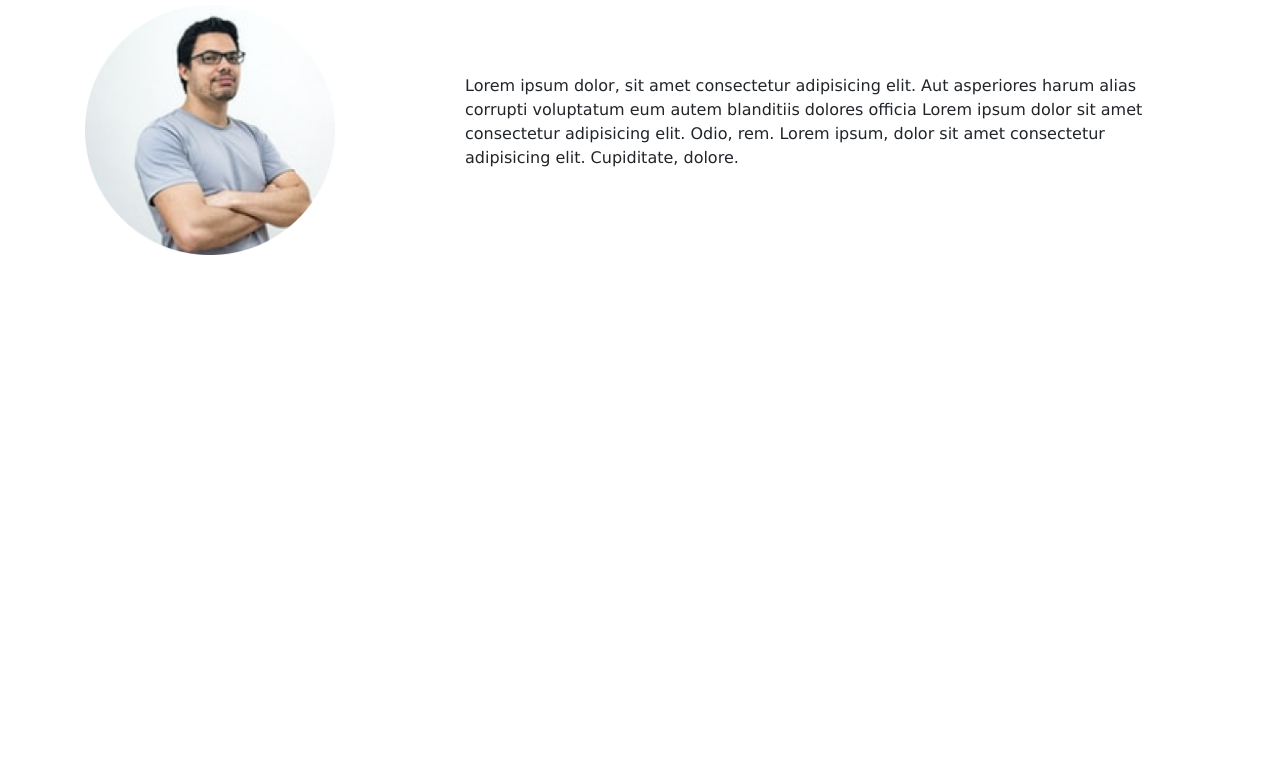
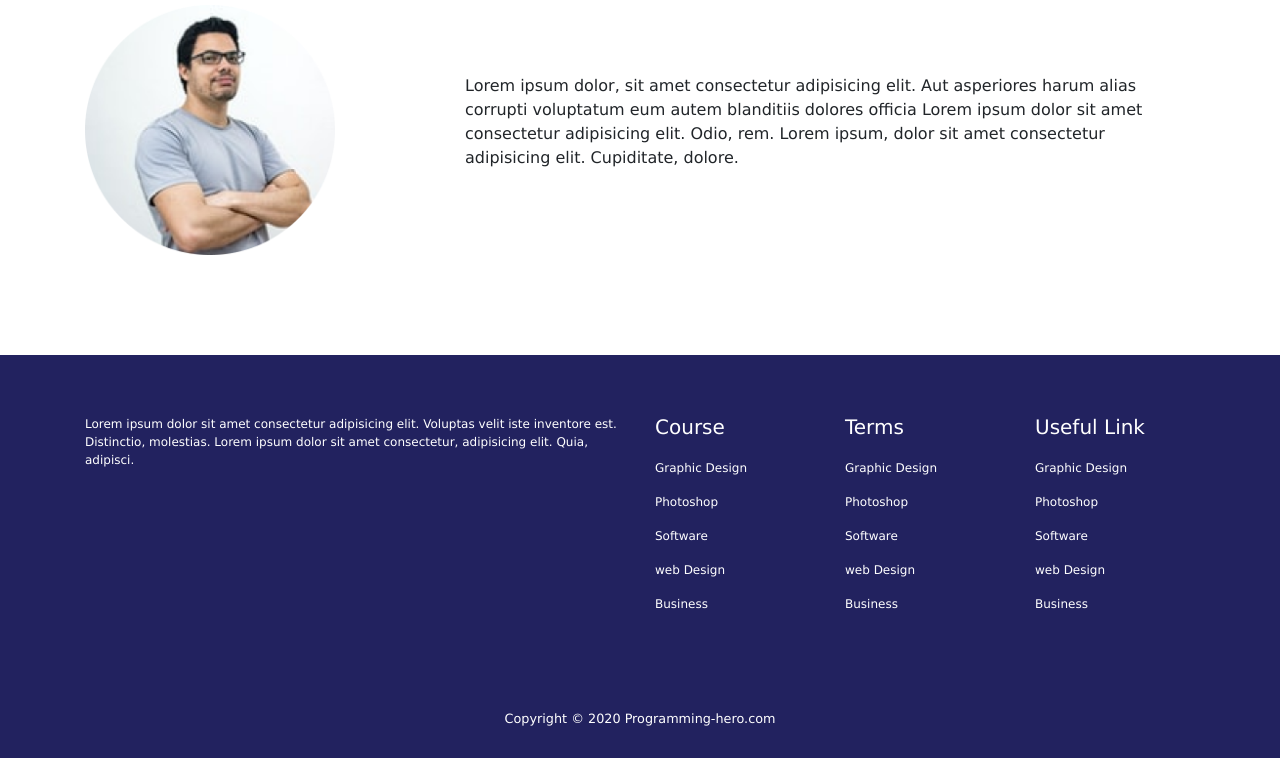
Before and after one commit to mimr509/E-school, a plain HTML site: page index.html in a window 1280 px wide. Shown: the part 2110-2868 px from the top of the page. Before the commit the page ends 2365 px from the top, so only its background shows below. Drawn offline with nearby package versions, Linux system fonts and the light colour scheme.

Commit message:
demo add

```diff
--- a/index.html
+++ b/index.html
@@ -226,13 +226,45 @@
               <p> Lorem ipsum dolor, sit amet consectetur adipisicing elit. Aut asperiores harum alias corrupti voluptatum eum autem blanditiis dolores officia Lorem ipsum dolor sit amet consectetur adipisicing elit. Odio, rem. Lorem ipsum, dolor sit amet consectetur adipisicing elit. Cupiditate, dolore. </p>
             </div>
           </div>
+        </div>
+      </section>
+<!-- end testimonial-area-->
 
 
-
-
-
+<!-- start-footer-area-->
+      <section class="footer">
+        <div class="container">
+          <div class="row">
+            <div class="col-md-6">
+              <p>Lorem ipsum dolor sit amet consectetur adipisicing elit. Voluptas velit iste inventore est. Distinctio, molestias. Lorem ipsum dolor sit amet consectetur, adipisicing elit. Quia, adipisci.</p>
+            </div>
+            <div class="col-md-2">
+              <h5> Course</h5>
+              <p>Graphic Design</p>
+              <p>Photoshop</p>
+              <p>Software</p>
+              <p>web Design</p>
+              <p>Business</p>
+            </div>
+            <div class="col-md-2">
+              <h5> Terms</h5>
+              <p>Graphic Design</p>
+              <p>Photoshop</p>
+              <p>Software</p>
+              <p>web Design</p>
+              <p>Business</p>
+            </div>
+            <div class="col-md-2">
+              <h5> Useful Link</h5>
+              <p>Graphic Design</p>
+              <p>Photoshop</p>
+              <p>Software</p>
+              <p>web Design</p>
+              <p>Business</p>
+            </div>
+          </div>
+          <small> Copyright © 2020 Programming-hero.com</small>
         </div>
-
 
       </section>
 
--- a/style.css
+++ b/style.css
@@ -164,6 +164,10 @@ color: #585859;
   border-top-right-radius: 33px;
   border-bottom-left-radius:33px ;
 }
+/* end -area design */
+
+
+/* course -area design */
 .card{
   box-shadow: 10px 10px 15px grey;
   background: #fff;
@@ -190,8 +194,13 @@ color: #585859;
   padding-bottom: 80px;
   color:#6C6B6B;
 }
+/* end course -area design */
 
 /* start testimonial area */
+
+.testimonial-area{
+  margin-bottom:100px;
+}
 .testi-header{
   text-align: center;
   padding-top:80px;
@@ -203,3 +212,27 @@ color: #585859;
   height:250px;
 
 }
+/* end-test-area design */
+
+/* start footer -area design */
+.footer{
+  background: #22225F;
+  padding-top:60px;
+
+}
+.footer p {
+  font-size: 12px;
+  color: #fff;
+
+}
+.footer  h5{
+  color:#fff;
+  margin-bottom: 20px;
+}
+small{
+  padding-top:80px;
+  padding-bottom:30px;
+  color:#fff;
+  display: block;
+  text-align: center;
+}
```
